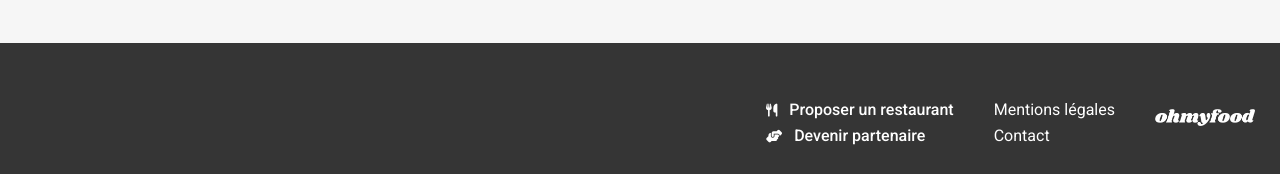
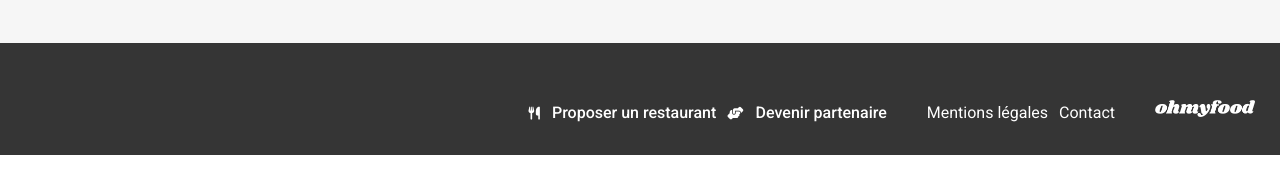
Before and after one commit to raven-panda/oc-project-2-ohmyfood, a website: page index.html in a window 1280 px wide. Shown: the part 1410-1584 px from the top of the page. Drawn offline with Linux system fonts and the light colour scheme; a web font is replaced by a local one.

Commit message:
fix: fixed footer alignment

```diff
--- a/sass/_common.scss
+++ b/sass/_common.scss
@@ -124,7 +124,7 @@ button:hover, input[type="checkbox"]:hover {
     }
 
     .footer-nav {
-        @include flex(column);
+        display: flex;
         column-gap: 11px;
     }
 }
```
Also changed, not shown: assets/style/style.css, 1 other file.
